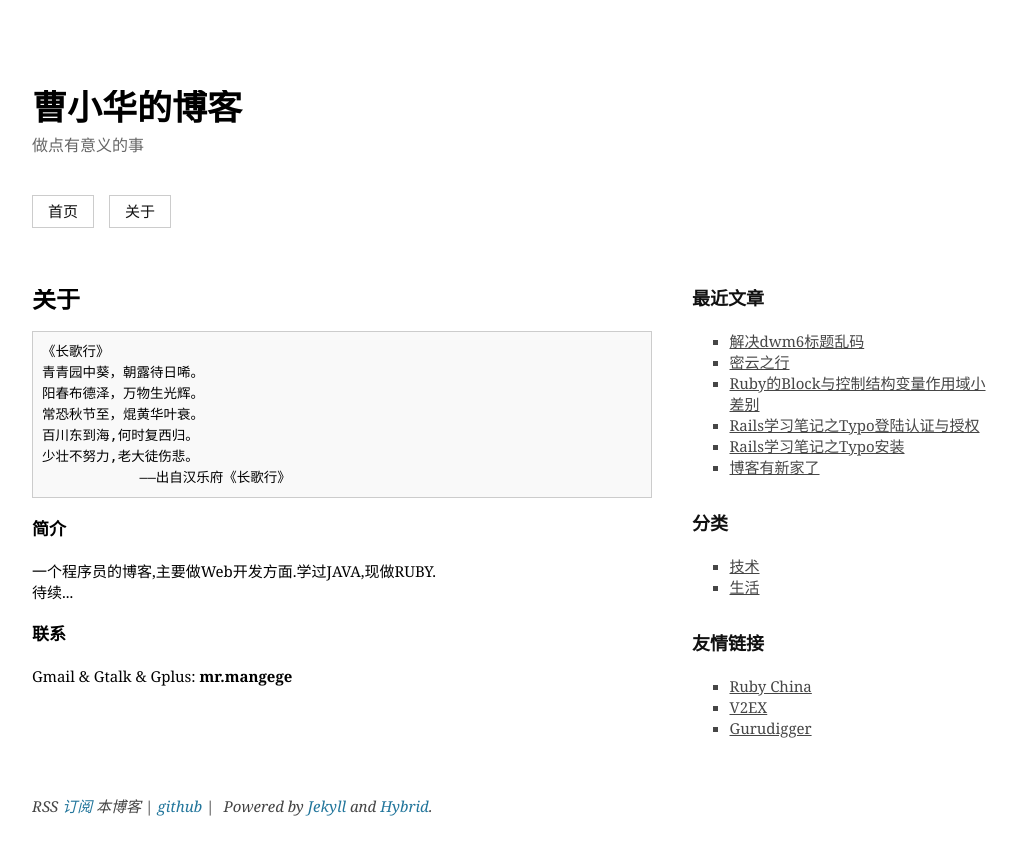
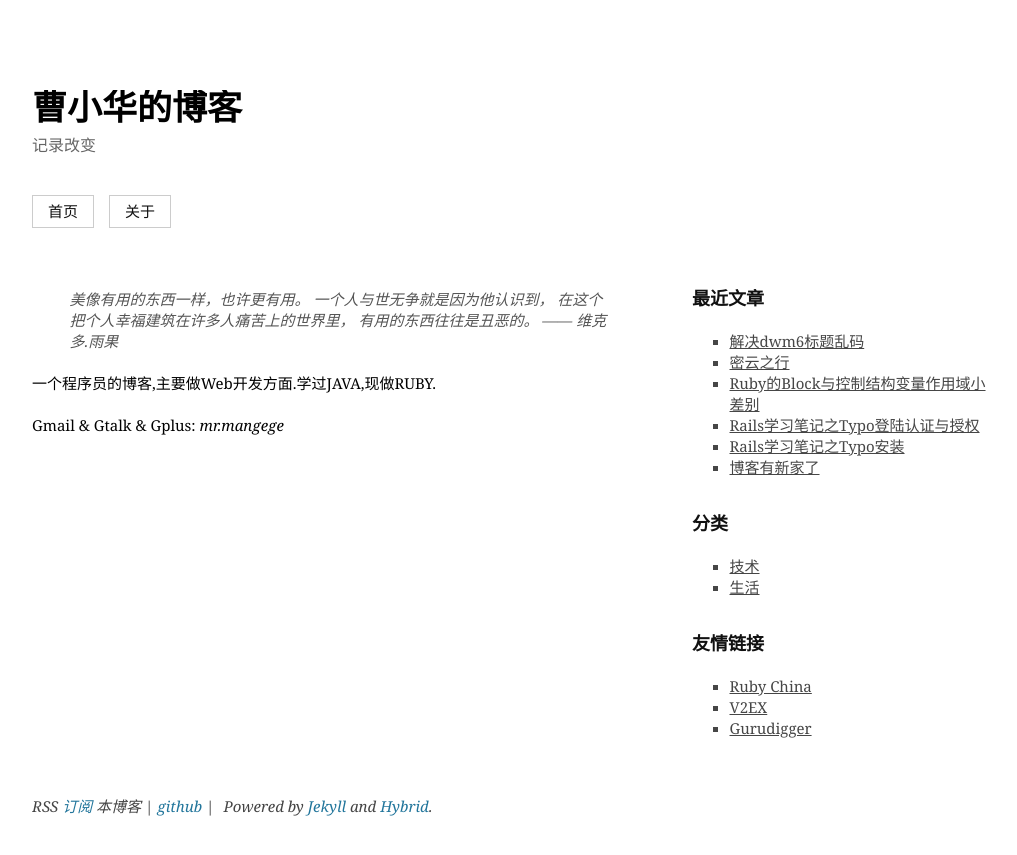
Before and after one commit to mangege/mangege.github.io, a Jekyll site: the page built from _source/about.md, in a window 1280 px wide. Shown: the top 855 px of the page, without its empty margins (128-1145 px from the left). Built offline with Jekyll 4.4.1, drawn with Linux system fonts in a browser that asks for light colours.

Commit message:
update about

```diff
--- a/_source/_layouts/default.html
+++ b/_source/_layouts/default.html
@@ -4,7 +4,7 @@
         <div id="header-container">
                 <div id="header">
                         <h1 id="site-title"><a href="http://www.mangege.com/" title="曹小华的博客" rel="home"><span>曹小华的博客</span></a></h1>
-                        <h2 id="site-description"><span>做点有意义的事</span></h2>
+                        <h2 id="site-description"><span>记录改变</span></h2>
                 </div><!-- #header -->
         </div><!-- #header-container -->
         {% include menu.html %}
--- a/_source/about.html
+++ /dev/null
@@ -1,26 +0,0 @@
----
-layout: default
-title: 关于
----
-
-<h1>关于</h1>
-<pre>
-《长歌行》
-青青园中葵，朝露待日唏。
-阳春布德泽，万物生光辉。
-常恐秋节至，焜黄华叶衰。
-百川东到海,何时复西归。
-少壮不努力,老大徒伤悲。
-            ——出自汉乐府《长歌行》
-</pre>
-
-<h4>简介</h4>
-<p>
-一个程序员的博客,主要做Web开发方面.学过JAVA,现做RUBY.<br />
-待续...
-</p>
-
-<h4>联系</h4>
-<p>
-Gmail &amp; Gtalk &amp; Gplus: <strong>mr.mangege</strong>
-</p>
--- /dev/null
+++ b/_source/about.md
@@ -0,0 +1,15 @@
+---
+layout: default
+title: 关于
+---
+
+> 美像有用的东西一样，也许更有用。
+> 一个人与世无争就是因为他认识到，
+> 在这个把个人幸福建筑在许多人痛苦上的世界里，
+> 有用的东西往往是丑恶的。
+>    —— 维克多.雨果
+
+
+一个程序员的博客,主要做Web开发方面.学过JAVA,现做RUBY.
+
+Gmail &amp; Gtalk &amp; Gplus: *mr.mangege*
```
